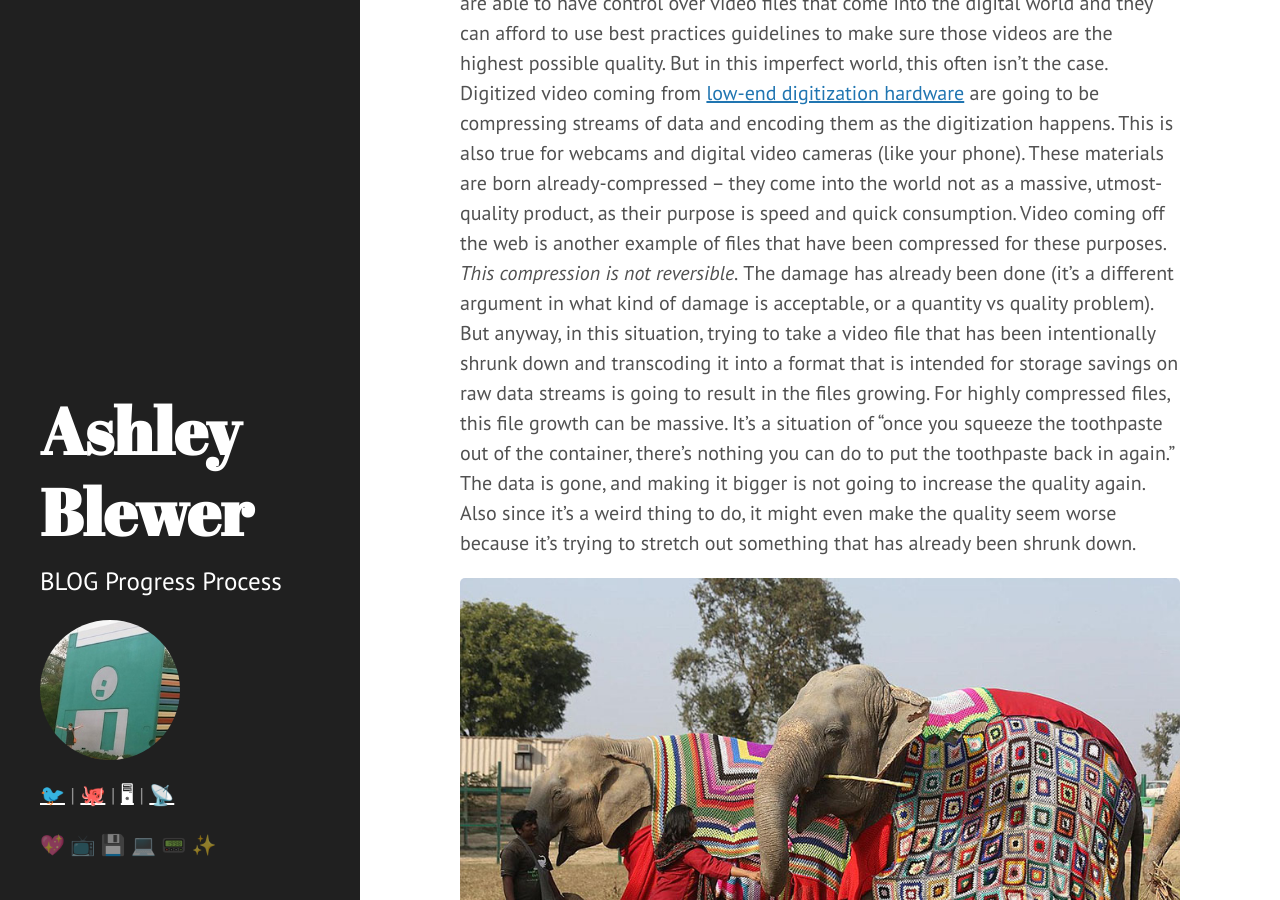
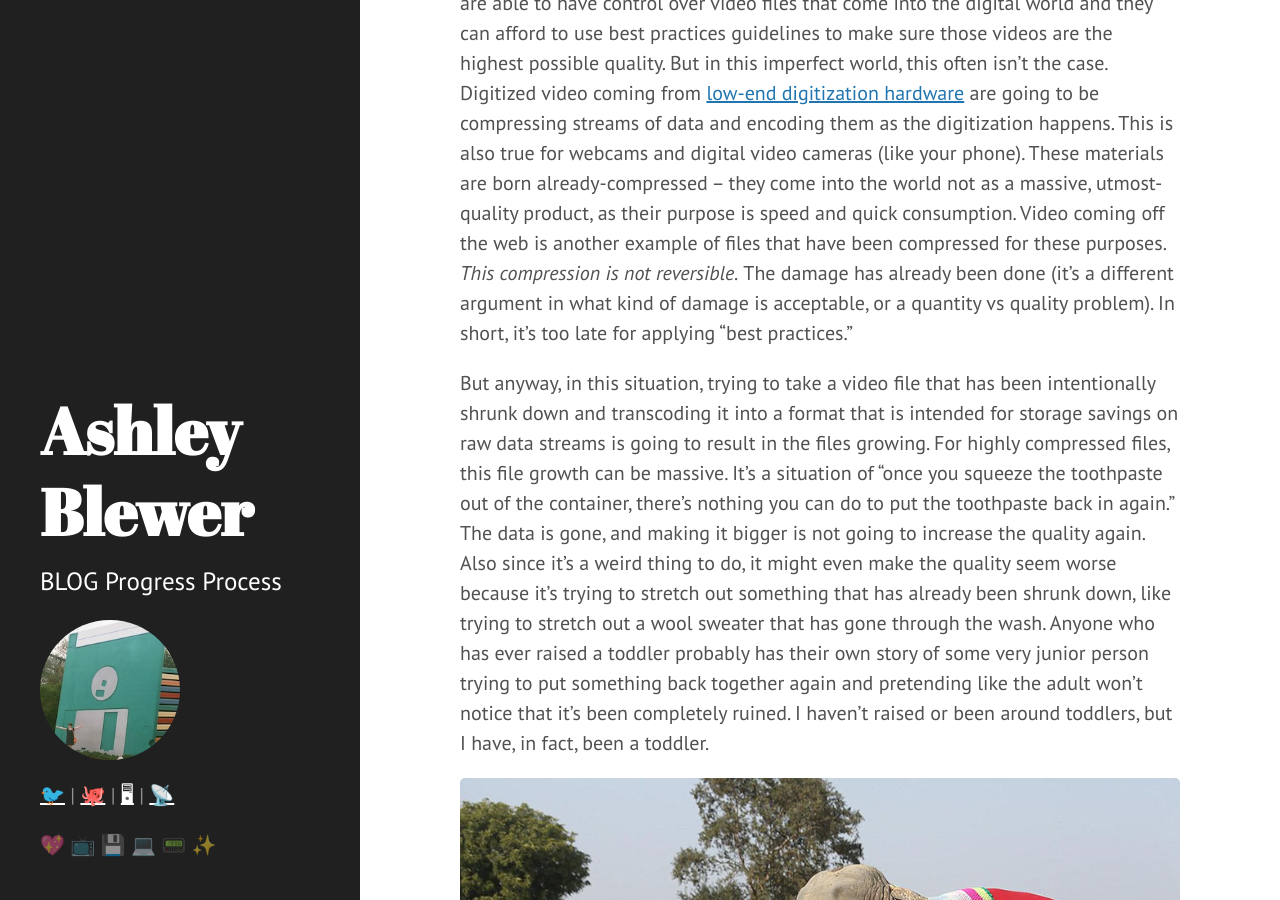
Before and after one commit to ablwr/ablwr.github.io, a Jekyll site: the page built from _posts/2019-09-19-ffv1-bigger-than-before.md, in a window 1280 px wide and 900 px high, scrolled down 1777 px. Built offline with Jekyll 4.4.1, drawn with Linux system fonts in a browser that asks for light colours.

Commit message:
grow analogies too far

```diff
--- a/_posts/2019-09-19-ffv1-bigger-than-before.md
+++ b/_posts/2019-09-19-ffv1-bigger-than-before.md
@@ -70,23 +70,30 @@ utmost-quality product, as their purpose is speed and quick consumption. Video
 coming off the web is another example of files that have been compressed for
 these purposes. *This compression is not reversible.* The damage
 has already been done (it's a different argument in what kind of damage is
-acceptable, or a quantity vs quality problem). But anyway, in this situation, trying to take
-a video file that has been intentionally shrunk down and transcoding it into a
+acceptable, or a quantity vs quality problem). In short, it's too late for
+applying "best practices."
+
+But anyway, in this situation, trying to take a video file that has been
+intentionally shrunk down and transcoding it into a
 format that is intended for storage savings on raw data streams is going to
 result in the files growing. For highly compressed files, this file growth can
 be massive. It's a situation of "once you squeeze the toothpaste out of the
 container, there's nothing you can do to put the toothpaste back in again." The
 data is gone, and making it bigger is not going to increase the quality again.
 Also since it's a weird thing to do, it might even make the quality seem worse
-because it's trying to stretch out something that has already been shrunk down.
+because it's trying to stretch out something that has already been shrunk down,
+like trying to stretch out a wool sweater that has gone through the wash. Anyone
+who has ever raised a toddler probably has their own story of some very junior person
+trying to put something back together again and pretending like the adult won't
+notice that it's been completely ruined. I haven't raised or been around
+toddlers, but I have, in fact, been a toddler.
 
 ![elephant sweater](/images/elephant-sweater.jpg)
 
 So for files that have already experienced compression, a migration to
 `ffv1.mkv` is not going to have any positive benefits. You can quit reading now
 if you just needed to know that! Otherwise, brace yourself for some *opinions*
-(thinly-veiled as advice).
-("My blog, my rules!")
+(thinly-veiled as advice). ("My blog, my rules!")
 
 I have found that people seek out and really want the one perfect solution. In
 this case, folks are looking for the one perfect format for all of
```
